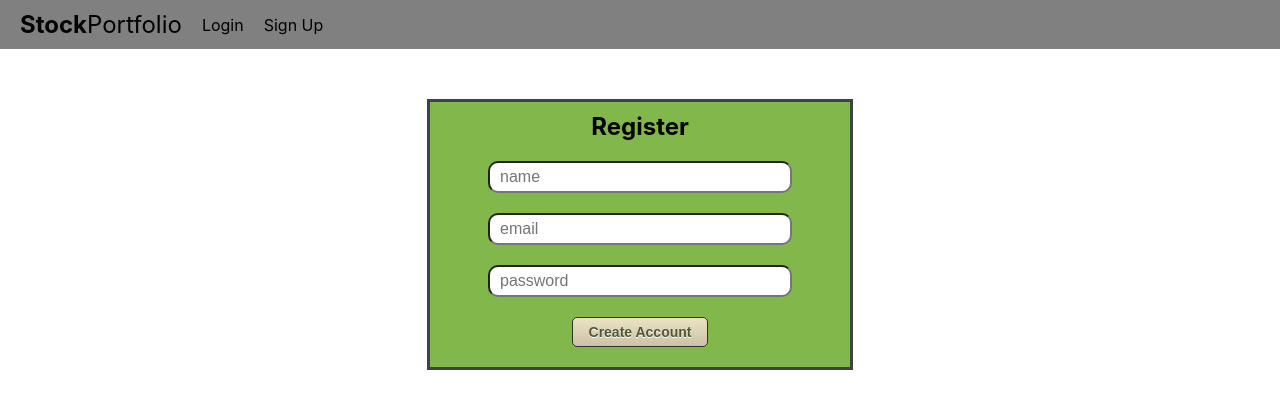
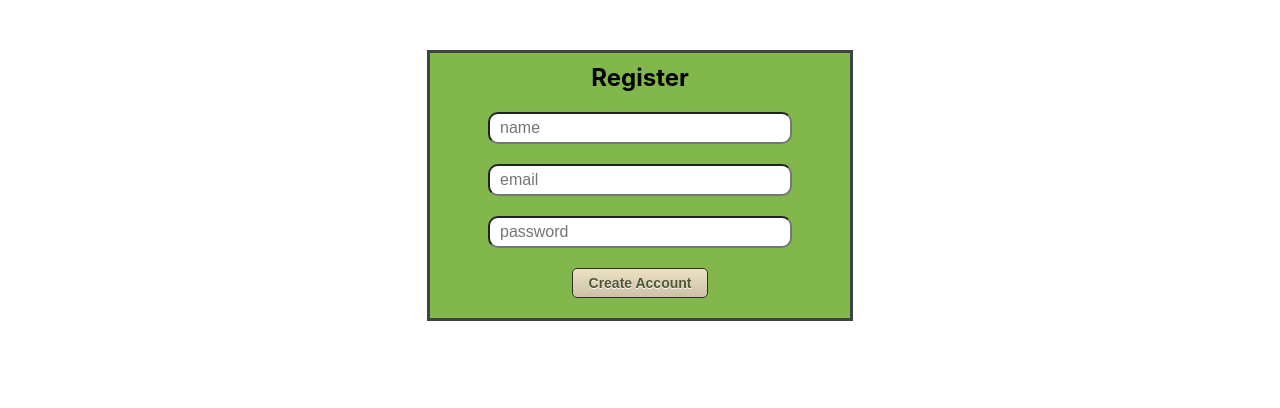
Before and after one commit to mathycoder/stock-portfolio, a React (Create React App) app in the folder client/: page /signup in a window 1280 px wide. Shown: the top 408 px of the page. Built offline with nearby package versions, Linux system fonts and the light colour scheme; no server answers.

Commit message:
returned to conditional render on <NavBar/>

```diff
--- a/client/src/components/navBar/NavBar.js
+++ b/client/src/components/navBar/NavBar.js
@@ -29,21 +29,15 @@ const NavBar = ({ currentUser }) => {
     )
   }
 
-  return (
-    <div className="navbar-wrapper">
-      {currentUser && currentUser !== 'none' ? loggedInNavBar() : loggedOutNavBar()}
-    </div>
-  )
-
-  // if (currentUser){
-  //   return (
-  //     <div className="navbar-wrapper">
-  //       {currentUser !== 'none' ? loggedInNavBar() : loggedOutNavBar()}
-  //     </div>
-  //   )
-  // } else {
-  //   return null
-  // }
+  if (currentUser){
+    return (
+      <div className="navbar-wrapper">
+        {currentUser !== 'none' ? loggedInNavBar() : loggedOutNavBar()}
+      </div>
+    )
+  } else {
+    return null
+  }
 
 }
 
```
